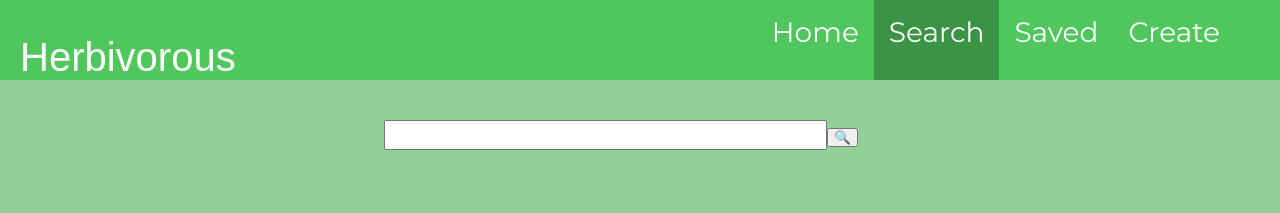
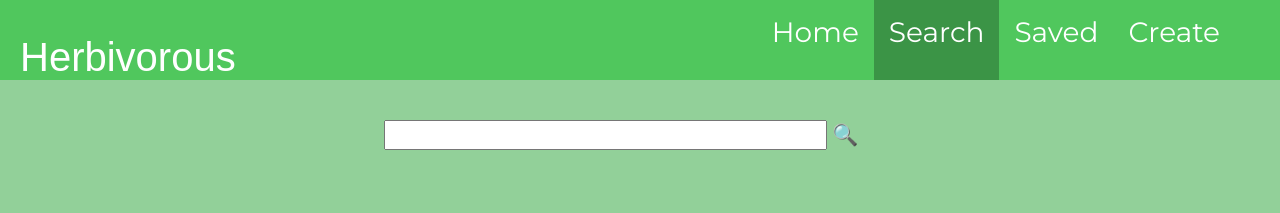
Before and after one commit to Pete-Fowler/herbivorous, a React (Create React App) app: page /search in a window 1280 px wide. Shown: the top 213 px of the page. Built offline with nearby package versions, Linux system fonts and the light colour scheme; no server answers; data requests are answered from the project's data file; a web font is replaced by a local one.

Commit message:
Add style to search button

```diff
--- a/src/styles/Search.css
+++ b/src/styles/Search.css
@@ -17,5 +17,9 @@
 }
 
 #search-btn {
+  font-size: 1.3rem;
+  appearance: none;
+  border: none;
+  background-color: #92D099;
   padding: 0px 5px;
 }
```
